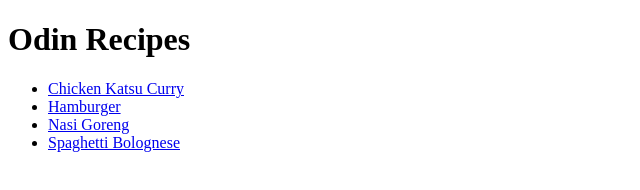
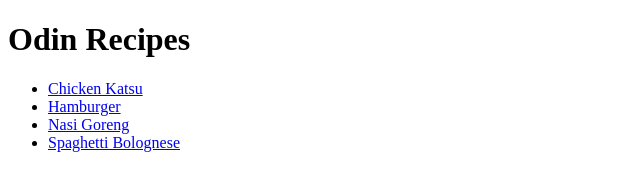
Before and after one commit to TedDPig123/odin-recipes, a plain HTML site: page index.html in a window 1280 px wide. Shown: the full height of the page, 0-640 px from the left. Drawn offline with Linux system fonts and the light colour scheme.

Commit message:
Adjust name of chicken katsu curry recipe

```diff
--- a/index.html
+++ b/index.html
@@ -8,11 +8,10 @@
 <body>
     <h1>Odin Recipes</h1>
     <ul>
-        <li><a href="./recipes/chicken-katsu-curry.html">Chicken Katsu Curry</a></li>
+        <li><a href="./recipes/chicken-katsu.html">Chicken Katsu</a></li>
         <li><a href="./recipes/hamburger.html">Hamburger</a></li>
         <li><a href="./recipes/nasi-goreng.html">Nasi Goreng</a></li>
         <li><a href="./recipes/spaghetti-bolognese.html">Spaghetti Bolognese</a></li>
     </ul>
-
 </body>
 </html>
```
